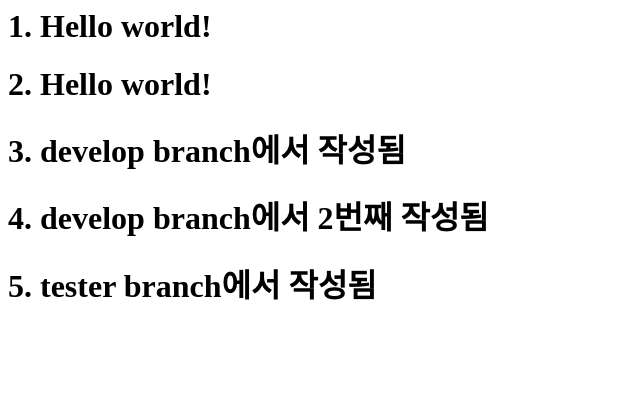
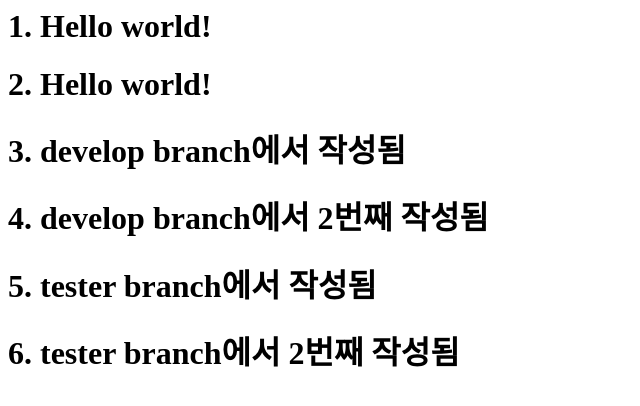
Before and after one commit to seyoo630/OSS_6, a plain HTML site: page index.html in a window 1280 px wide. Shown: the whole page, without its empty margins (0-640 px from the left). Drawn offline with Linux system fonts and the light colour scheme.

Commit message:
tester second commit

```diff
--- a/index.html
+++ b/index.html
@@ -11,5 +11,6 @@
             <h1>4. develop branch에서 2번째 작성됨</h1>
 
             <h1>5. tester branch에서 작성됨</h1>
+            <h1>6. tester branch에서 2번째 작성됨</h1>
     </body>
 </html>
```
